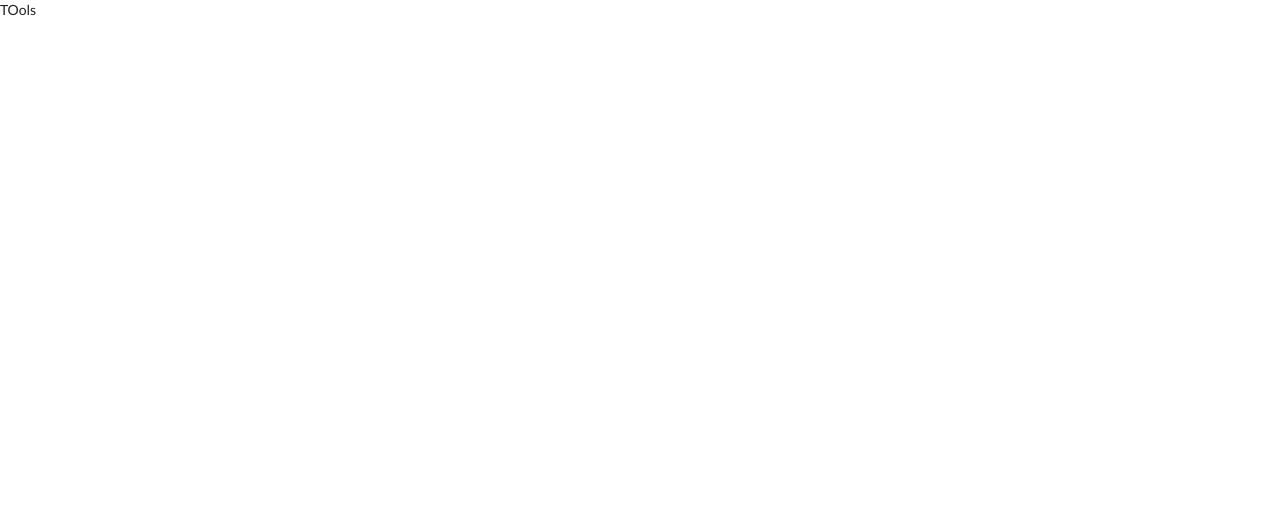
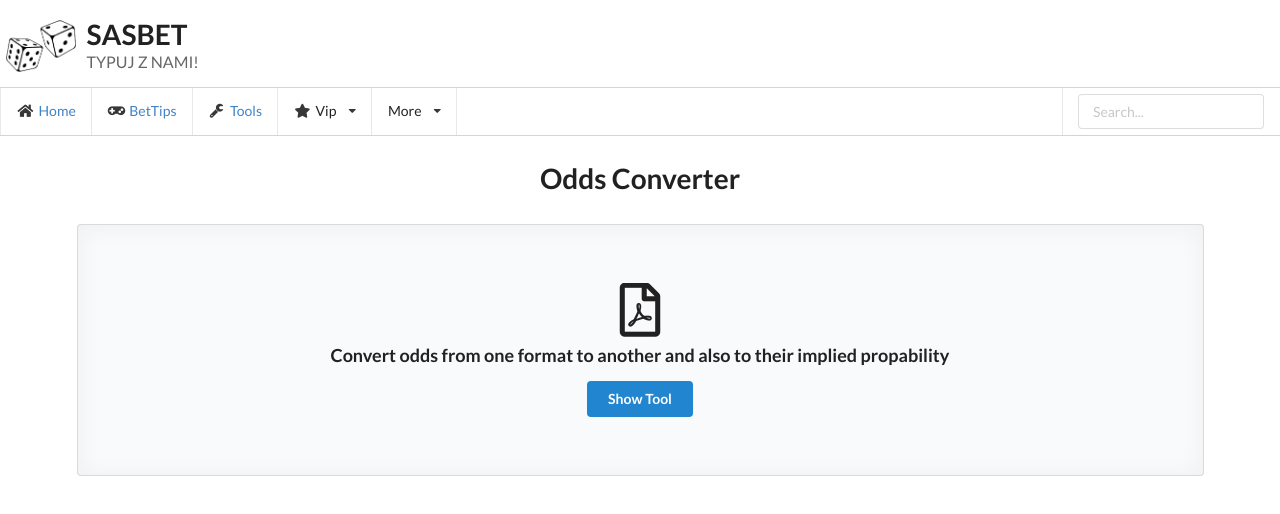
Before and after one commit to udaceue/Bet-Tips-App, a React (Create React App) app: page /Tools in a window 1280 px wide. Shown: the top 514 px of the page. Built offline with nearby package versions, Linux system fonts and the light colour scheme.

Commit message:
Added odds Converter tool

```diff
--- a/src/components/App.css
+++ b/src/components/App.css
@@ -71,6 +71,17 @@ iframe#embed {
   margin-top: 0px;
   margin-left: -25px;
 }
+.toolsContent {
+  margin-top: 2rem;
+}
+.textCenter {
+  text-align: center;
+}
+.fullwidth {
+  width: 100%;
+  margin-bottom: 10px;
+}
+
 /* ====================
     MEDIA QUERIES
 ==================== */
--- a/src/components/DropdownFlags.jsx
+++ b/src/components/DropdownFlags.jsx
@@ -5,7 +5,10 @@ function DropdownFlags(props) {
   const { response } = props;
   const { events } = response;
 
+  console.log(events);
+
   const { leagues, setLeagues } = useState;
+  // eslint-disable-next-line no-unused-vars
 
   function requestLeagues() {
     fetch(leagues, {}).then((responsik) => {
@@ -20,16 +23,23 @@ function DropdownFlags(props) {
     requestLeagues();
   }, []);
 
+  const getOptions = () => {
+    const countries = events.map(
+      ({
+        tournament: {
+          category: { name: countryName },
+        },
+      }) => countryName
+    );
+    return [...new Set(countries)];
+  };
+
   return (
     <div>
       <select>
-        {events.map((element) => {
-          const { tournament } = element;
-          const { category } = tournament;
-          const { name: countryName } = category;
-
-          return <option value={countryName}>{countryName}</option>;
-        })}
+        {getOptions().map((country) => (
+          <option value={country}>{country}</option>
+        ))}
       </select>
     </div>
   );
--- /dev/null
+++ b/src/components/OddsConverter.jsx
@@ -0,0 +1,57 @@
+/* eslint-disable react/button-has-type */
+// eslint-disable-next-line no-unused-vars
+import React, { useState } from "react";
+import DecimalOdds from "./oddsConverter/DecimalOdds";
+import Propability from "./oddsConverter/Propability";
+
+function OddsConverter() {
+  const [button, setButton] = useState("true");
+
+  const showComponent = () => {
+    setButton(!button);
+  };
+
+  return (
+    <>
+      <div className="ui container">
+        <div className="ui equal width grid">
+          <div className="column">
+            {button && (
+              <div className="ui huge header textCenter">Odds Converter</div>
+            )}
+          </div>
+          <div className="equal width row">
+            <div className="column">
+              <div className="ui placeholder segment">
+                {button ? (
+                  <>
+                    <div className="ui icon header">
+                      <i className="pdf file outline icon" />
+                      Convert odds from one format to another and also to their
+                      implied propability
+                    </div>
+                    <button
+                      className="ui primary button"
+                      onClick={showComponent}
+                    >
+                      Show Tool
+                    </button>
+                  </>
+                ) : (
+                  <>
+                    <DecimalOdds />
+                    <Propability />
+                  </>
+                )}
+              </div>
+            </div>
+          </div>
+        </div>
+      </div>
+      {/* <DecimalOdds />
+      <Propability /> */}
+    </>
+  );
+}
+
+export default OddsConverter;
--- a/src/components/Tools.jsx
+++ b/src/components/Tools.jsx
@@ -1,7 +1,18 @@
 import React from "react";
+import HeaderUseage from "./HeaderUseage";
+import OddsConverter from "./OddsConverter";
 
 function Tools() {
-  return <div>TOols</div>;
+  return (
+    <div className="ui fluid container">
+      <div className="ui fluid container">
+        <HeaderUseage />
+      </div>
+      <div className="ui fluid container toolsContent">
+        <OddsConverter />
+      </div>
+    </div>
+  );
 }
 
 export default Tools;
--- /dev/null
+++ b/src/components/oddsConverter/DecimalOdds.jsx
@@ -0,0 +1,57 @@
+import React, { useState } from "react";
+
+function DecimalOdds() {
+  const [propability, setPropability] = useState();
+  const [disabled, setDisabled] = useState(false);
+
+  const getValue = (event) => {
+    const sraka = event.target.value;
+    return sraka;
+  };
+
+  const convertToPropability = (event) => {
+    const score = (1 / getValue(event)) * 100;
+    console.log(`${score}%`);
+    return setPropability(`${score}%`);
+  };
+
+  // Prevent to add data into input field
+  const preventInput = () => {
+    setDisabled(!disabled);
+  };
+
+  return (
+    <div className="ui container">
+      <div className="ui equal width grid">
+        <div className="column">
+          <div className="ui huge header textCenter">Odds Converter</div>
+        </div>
+        <div className="equal width row">
+          <div className="column">
+            <input
+              type="number"
+              placeholder="Decimal Odds"
+              step="0.1"
+              className="fullwidth"
+              onChange={convertToPropability}
+            />
+          </div>
+          <i className="exchange alternate icon" />
+          <div className="column">
+            <input
+              type="text"
+              placeholder="Probability%"
+              step="1"
+              className="fullwidth"
+              value={propability}
+              disabled={disabled}
+              onClick={preventInput}
+            />
+          </div>
+        </div>
+      </div>
+    </div>
+  );
+}
+
+export default DecimalOdds;
--- /dev/null
+++ b/src/components/oddsConverter/Propability.jsx
@@ -0,0 +1,54 @@
+import React, { useState } from "react";
+
+function Propability() {
+  const [decimal, setDecimal] = useState();
+  const [disabled, setDisabled] = useState(false);
+
+  const getValue = (event) => {
+    const sraka = event.target.value;
+    return sraka;
+  };
+
+  const convertToDecimal = (event) => {
+    const score = 1 / (getValue(event) / 100);
+    console.log(`${score}`);
+    return setDecimal(`${score}`);
+  };
+
+  // Prevent to add data into input field
+  const preventInput = () => {
+    setDisabled(!disabled);
+  };
+
+  return (
+    <div className="ui container">
+      <div className="ui equal width grid">
+        <div className="equal width row">
+          <div className="column">
+            <input
+              type="number"
+              placeholder="Propability in percentages %"
+              step="1"
+              className="fullwidth"
+              onChange={convertToDecimal}
+            />
+          </div>
+          <i className="exchange alternate icon" />
+          <div className="column">
+            <input
+              type="text"
+              placeholder="Decimal%"
+              step="0.1"
+              className="fullwidth"
+              value={decimal}
+              disabled={disabled}
+              onClick={preventInput}
+            />
+          </div>
+        </div>
+      </div>
+    </div>
+  );
+}
+
+export default Propability;
```
